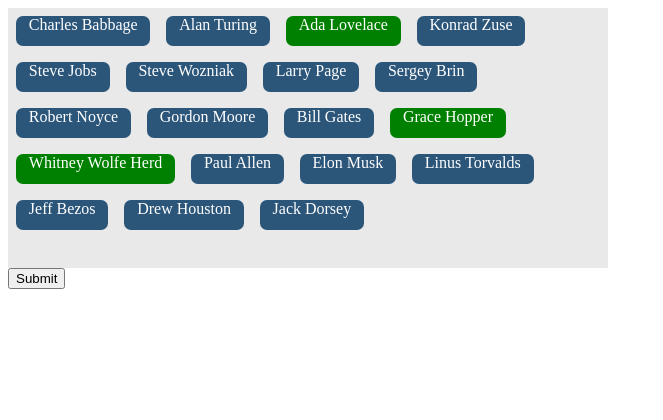
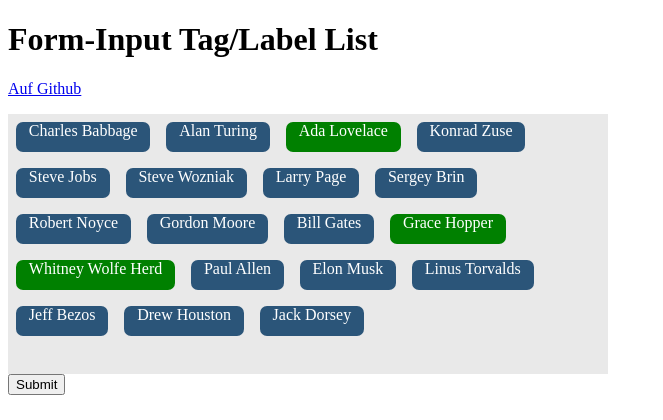
Before and after one commit to Rasalas/tag-list, a PHP site: page / in a window 1280 px wide. Shown: the top 420 px of the page, without its empty margins (0-663 px from the left). Run offline with PHP 8.4, Linux system fonts and the light colour scheme.

Commit message:
🩹 Title and backlink to GitHub

```diff
--- a/index.php
+++ b/index.php
@@ -1,6 +1,4 @@
 <?php
-
-
 
 ?>
 <!DOCTYPE html>
@@ -15,6 +13,10 @@
 </head>
 
 <body>
+    <h1>Form-Input Tag/Label List</h1>
+    <a href="https://github.com/Rasalas/tag-list">
+        <p>Auf Github</p>
+    </a>
     <form action="output.php" method="post">
         <div name="it-giants" class="tag-container">
             <div data-value="Charles Babbage" class="tag">Charles Babbage</div>
```
